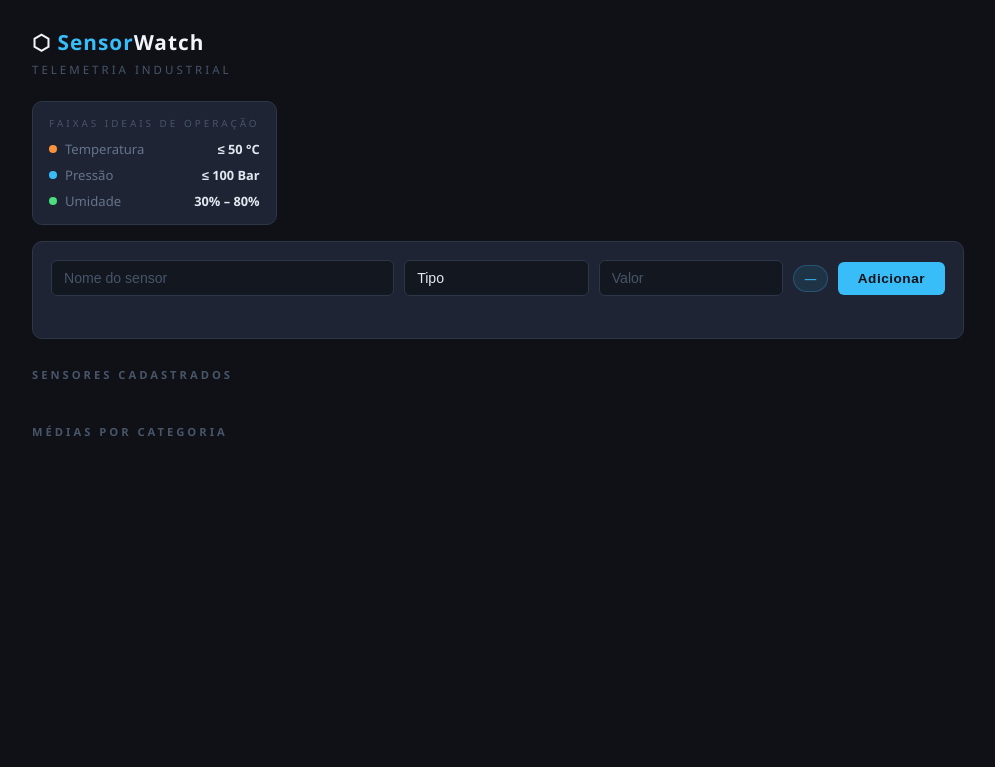
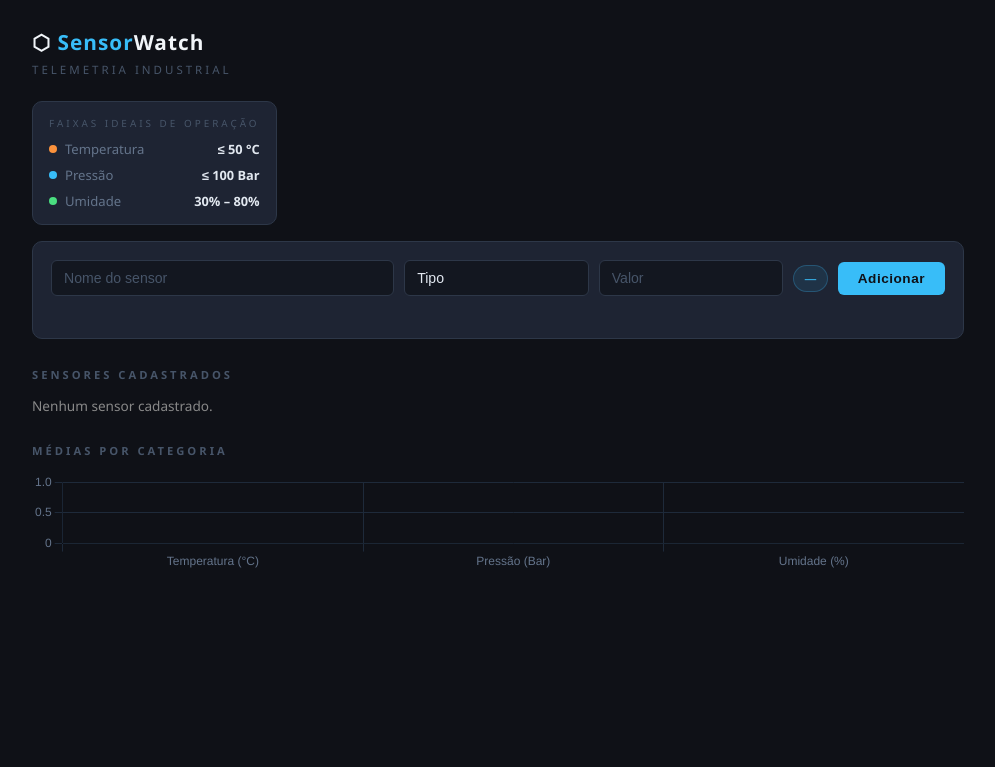
Before and after one commit to Luca4sR0cha/SISTEMA-DE-TELEMETRIA-IOT-SENTINEL-PRO, a plain HTML site: page index.html in a window 1280 px wide. Shown: the whole page, without its empty margins (142-1137 px from the left). Drawn offline with nearby package versions, Linux system fonts and the light colour scheme; files that its build step writes are made by us from their sources.

Commit message:
Update index.html

```diff
--- a/index.html
+++ b/index.html
@@ -5,7 +5,7 @@
   <meta name="viewport" content="width=device-width, initial-scale=1.0" />
   <title>Telemetria Industrial</title>
   <script src="https://cdn.jsdelivr.net/npm/chart.js"></script>
-  <link rel="stylesheet" href="style.css" />
+  <link rel="stylesheet" href="css/style.css" />
 </head>
 <body>
 
@@ -64,6 +64,6 @@
     <canvas id="grafico" height="100"></canvas>
   </section>
 
-  <script src="script.js"></script>
+  <script src="scripts/script.js"></script>
 </body>
 </html>
```
